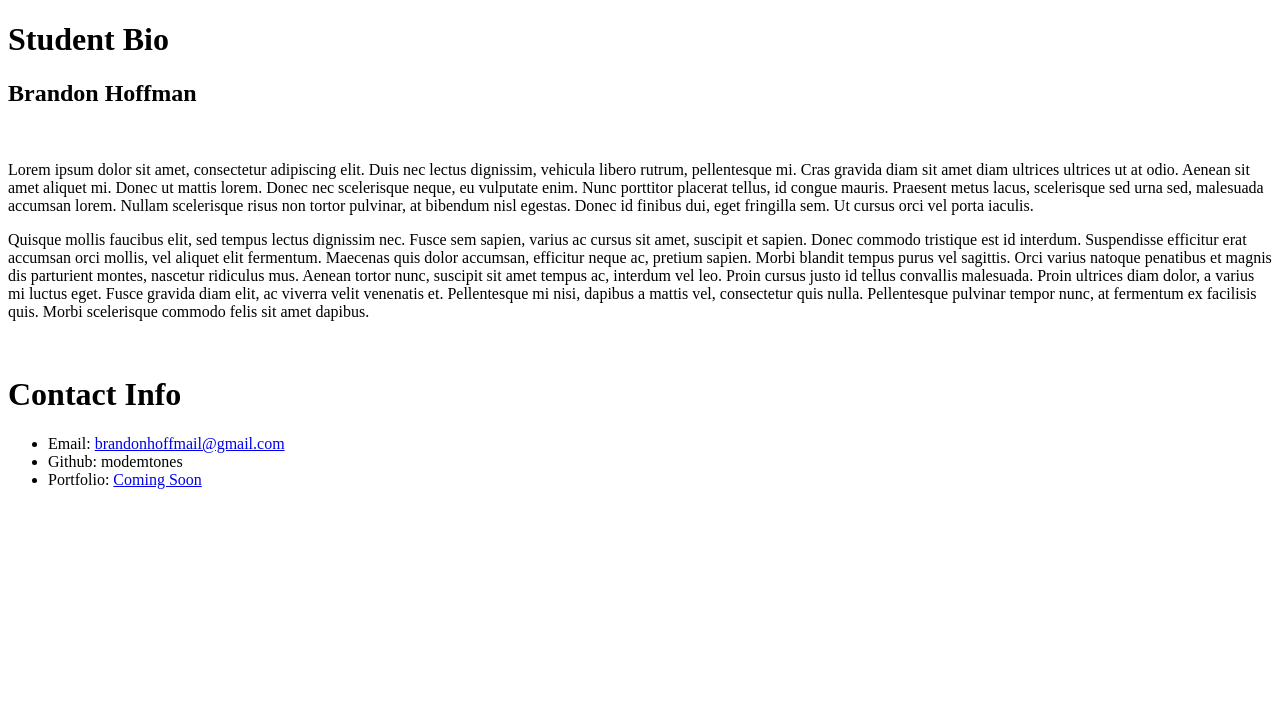
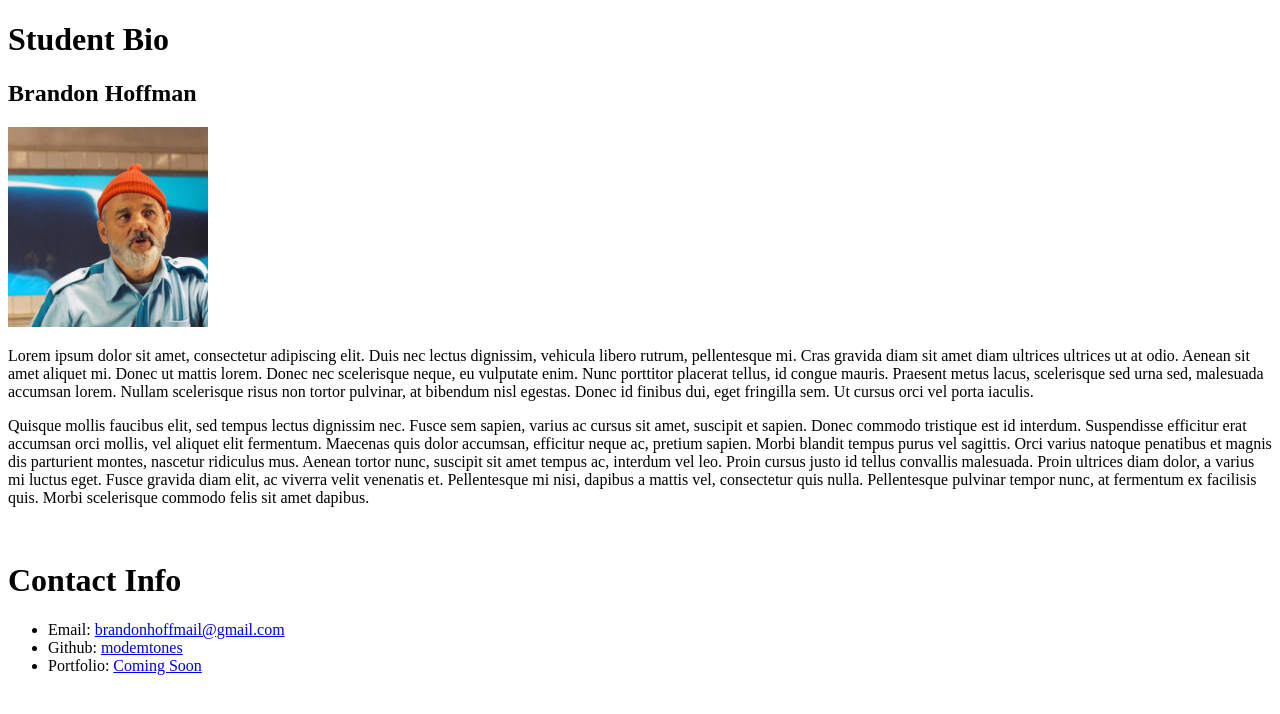
Before and after one commit to modemtones/sample_bio, a plain HTML site: page index.html in a window 1280 px wide. Drawn offline with Linux system fonts and the light colour scheme.

Commit message:
added image and minor tweaks

```diff
--- a/index.html
+++ b/index.html
@@ -7,7 +7,7 @@
 <body>
   <h1>Student Bio</h1>
   <p><h2>Brandon Hoffman</h2></p>
-  <img src="">
+  <img src="image.jpg" width="200" height="200">
   <br>
   <p>Lorem ipsum dolor sit amet, consectetur adipiscing elit. Duis nec lectus dignissim, vehicula libero rutrum, pellentesque
     mi. Cras gravida diam sit amet diam ultrices ultrices ut at odio. Aenean sit amet aliquet mi. Donec ut mattis lorem.
@@ -27,7 +27,7 @@
     <h1>Contact Info</h1>
     <ul>
       <li>Email: <a href="mailto:brandonhoffman@gmail.com">brandonhoffmail@gmail.com</a></li>
-      <li>Github: <a href="https://github.com/modemtones"></a>modemtones</li>
+      <li>Github: <a href="https://github.com/modemtones">modemtones</a></li>
       <li>Portfolio: <a href="#">Coming Soon</a></li>
     </ul>
 </body>
```
Also changed, not shown: image.jpg (added).
